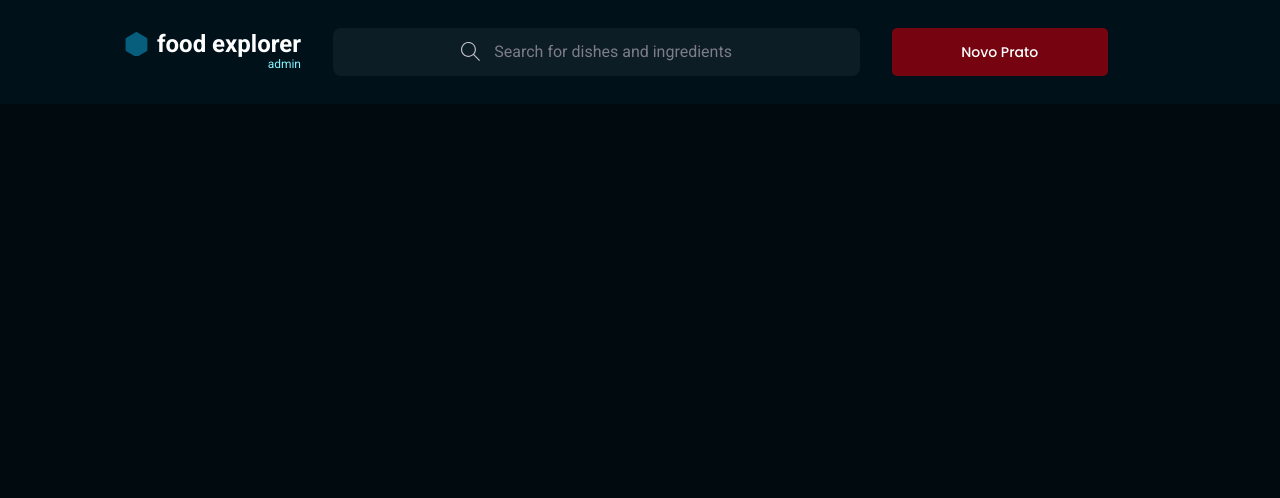
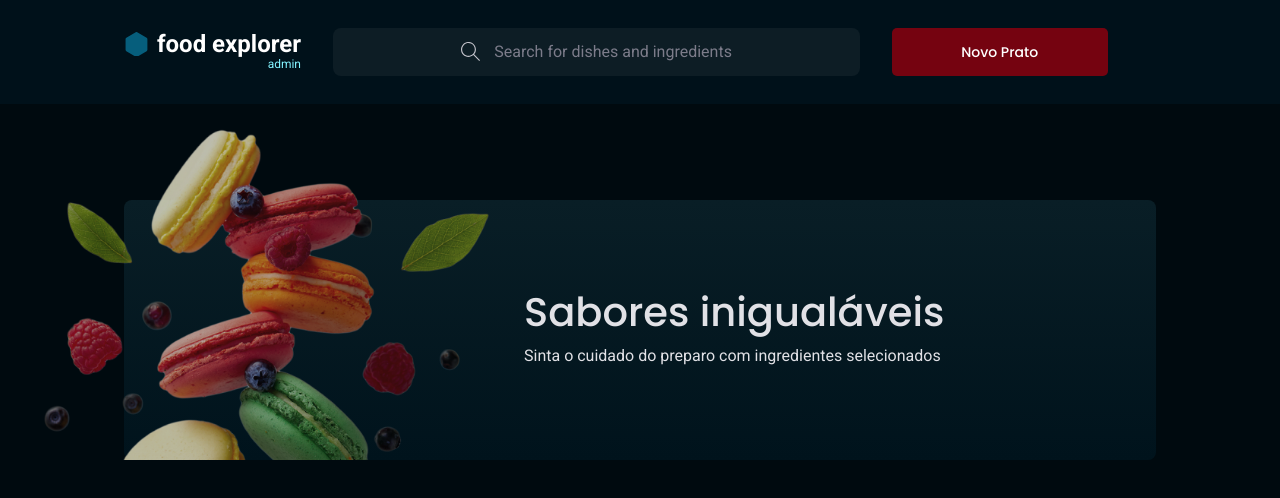
Before and after one commit to arthurrios/food-explorer-web, a React (Vite) app: page / in a window 1280 px wide. Shown: the top 498 px of the page. Built offline with nearby package versions, Linux system fonts and the light colour scheme; some icons are missing.

Commit message:
create banner

```diff
--- a/src/pages/Home/index.jsx
+++ b/src/pages/Home/index.jsx
@@ -1,10 +1,18 @@
 import { Header } from '../../components/Header'
-import { Container } from './styles'
+import { Banner, BgBanner, Container, Slogan, WrappedImg } from './styles'
 
 export function Home() {
   return (
     <Container>
       <Header />
+      <Banner>
+        <WrappedImg />
+        <Slogan>
+          <h1>Sabores inigualáveis</h1>
+          <p>Sinta o cuidado do preparo com ingredientes selecionados</p>
+        </Slogan>
+        <BgBanner />
+      </Banner>
     </Container>
   )
 }
--- a/src/pages/Home/styles.js
+++ b/src/pages/Home/styles.js
@@ -1,3 +1,107 @@
 import styled from 'styled-components'
+import SectionImage from '../../assets/full-section-image.png'
 
-export const Container = styled.div``
+export const Container = styled.div`
+  display: flex;
+  flex: 1;
+  flex-direction: column;
+  padding-top: 7.75rem;
+  margin: 0 7.75rem 1.5rem;
+
+  @media (max-width: 1049px) {
+    margin: 1.75rem 1rem;
+    padding-top: 7.75rem;
+  }
+`
+
+export const Banner = styled.div`
+  display: flex;
+  position: relative;
+  max-width: 100%;
+
+  @media (max-width: 1049px) {
+    max-width: 100%;
+    margin-left: 1.25rem;
+  }
+`
+
+export const WrappedImg = styled.div`
+  position: relative;
+  max-width: 41rem;
+  width: 100%;
+  height: 26.5rem;
+  background-image: url(${SectionImage});
+  background-size: cover;
+  position: relative;
+  left: -6rem;
+  bottom: 0rem;
+
+  @media (max-width: 1325px) {
+    background-size: 100%;
+    background-repeat: no-repeat;
+    max-width: 30rem;
+    min-width: 30rem;
+    height: 21rem;
+  }
+
+  @media (max-width: 1049px) {
+    background-size: 100%;
+    background-repeat: no-repeat;
+    max-width: 10rem;
+    min-width: 10rem;
+    height: 7.31rem;
+    left: -1.5rem;
+    bottom: 0rem;
+  }
+`
+export const Slogan = styled.div`
+  display: flex;
+  flex-direction: column;
+  padding-top: 15.75rem;
+  position: relative;
+  left: -5rem;
+  gap: 0.5rem;
+
+  h1 {
+    font: ${({ theme }) => theme.fonts.poppins_500};
+  }
+
+  p {
+    font: ${({ theme }) => theme.fonts.roboto_small_regular};
+  }
+
+  @media (max-width: 1325px) {
+    padding-top: 10rem;
+  }
+
+  @media (max-width: 1049px) {
+    padding-top: 1.75rem;
+    max-width: 12.375rem;
+    height: 4rem;
+    gap: 0.2rem;
+    left: -0.75rem;
+
+    h1 {
+      font: ${({ theme }) => theme.fonts.poppins_150};
+    }
+
+    p {
+      font: ${({ theme }) => theme.fonts.poppins_050};
+    }
+  }
+`
+
+export const BgBanner = styled.div`
+  width: 100%;
+  position: absolute;
+  z-index: -1;
+  left: 0;
+  bottom: 0;
+  background: ${({ theme }) => theme.colors.gradient_200};
+  height: 16.25rem;
+  border-radius: 0.5rem;
+
+  @media (max-width: 1049px) {
+    height: 7.5rem;
+  }
+`
--- a/src/styles/theme.js
+++ b/src/styles/theme.js
@@ -39,7 +39,9 @@ export const themeDark = {
   },
 
   fonts: {
+    poppins_050: '400 0.75rem/140% "Poppins", sans-serif',
     poppins_100: '500 0.875rem/1.5rem "Poppins", sans-serif',
+    poppins_150: '500 1.125rem/1.5rem "Poppins", sans-serif',
     poppins_200: '500 1.25rem/160% "Poppins", sans-serif',
     poppins_300_bold: '700 1.5rem/140% "Poppins", sans-serif',
     poppins_300_regular: '400 1.5rem/140% "Poppins", sans-serif',
```
Also changed, not shown: src/assets/full-section-image.png (added), src/assets/section-image.png (added).
